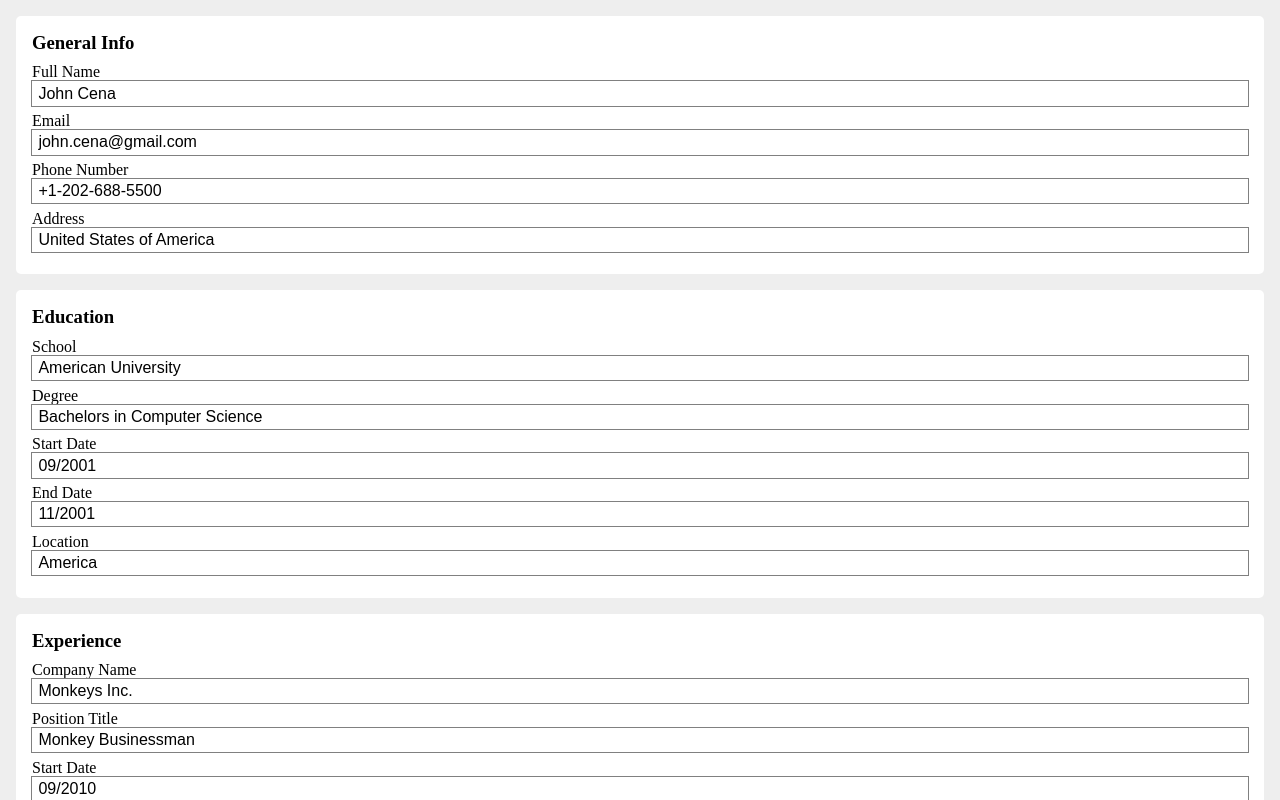
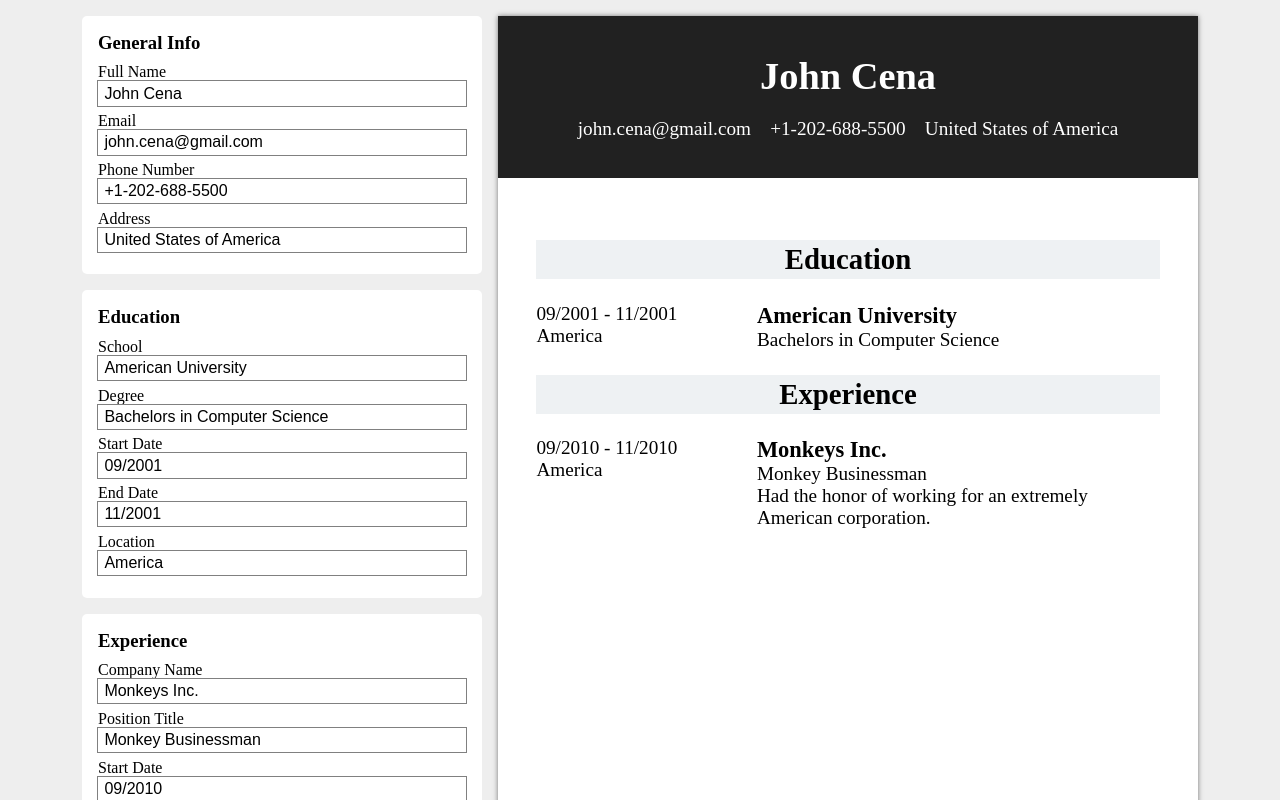
Before and after one commit to pixie-cheeks/cv-application, a React (Vite) app: page / in a window 1280 px wide. Shown: the top 800 px of the page. Built offline with nearby package versions, Linux system fonts and the light colour scheme.

Commit message:
Finish working on app
Got tired and just want to move on...

```diff
--- a/src/App.jsx
+++ b/src/App.jsx
@@ -32,6 +32,7 @@ function App() {
 
   return (
     <>
+      <div className="form">
         <General
           content={generalSec}
           setContent={(newGeneralSec) => setGeneralSec(newGeneralSec)}
@@ -44,6 +45,7 @@ function App() {
           content={experienceSec}
           setContent={(newExperienceSec) => setExperienceSec(newExperienceSec)}
         />
+      </div>
       <Resume {...{ generalSec, educationSec, experienceSec }} />
     </>
   );
--- a/src/components/Resume/Resume.css
+++ b/src/components/Resume/Resume.css
@@ -1,5 +1,9 @@
 .resume {
+  display: flex;
+  flex-direction: column;
   box-shadow: 0 0 5px hsla(0deg 0 0 / 50%);
+  max-width: 700px;
+  height: 900px;
   font-size: 1.2rem;
 }
 
@@ -24,13 +28,24 @@
 }
 
 .resume__body {
+  flex: 1;
   background-color: white;
   padding: 2em;
 }
 
-.education__header {
+.header {
   box-sizing: border-box;
   background-color: #eef1f3;
-  padding: 0.5em 0;
+  padding: 0.1em 0;
   text-align: center;
 }
+
+.item {
+  display: grid;
+  grid-template-columns: 1fr 2fr;
+  gap: 1em;
+}
+
+.main__title {
+  margin: 0;
+}
--- a/src/components/Resume/Resume.jsx
+++ b/src/components/Resume/Resume.jsx
@@ -17,16 +17,16 @@ function GeneralInfo({ content }) {
 function Education({ content }) {
   const { startDate, endDate, location, school, degree } = content;
   return (
-    <div className="education__item">
+    <div className="education__item item">
       <div className="education__side">
         <div className="education__date">
           {startDate} - {endDate}
         </div>
         <div className="experience__location">{location}</div>
       </div>
-      <div className="education__main">
-        <h3 className="education__school">{school}</h3>
-        <div className="education__degree">{degree}</div>
+      <div className="education__main main">
+        <h3 className="education__school main__title">{school}</h3>
+        <div className="education__degree main__description">{degree}</div>
       </div>
     </div>
   );
@@ -43,17 +43,19 @@ function Experience({ content }) {
   } = content;
 
   return (
-    <div className="experience__item">
+    <div className="experience__item item">
       <div className="experience__side">
         <div className="experience__date">
           {startDate} - {endDate}
         </div>
         <div className="experience__location">{location}</div>
       </div>
-      <div className="experience__main">
-        <h3 className="experience__company">{companyName}</h3>
-        <div className="experience__position">{positionTitle}</div>
-        <div className="experience__description">{description}</div>
+      <div className="experience__main main">
+        <h3 className="experience__company main__title">{companyName}</h3>
+        <div className="main__description">
+          <div className="experience__position">{positionTitle}</div>
+          <div className="experience__description">{description}</div>
+        </div>
       </div>
     </div>
   );
@@ -66,12 +68,12 @@ function Resume({ generalSec, educationSec, experienceSec }) {
 
       <div className="resume__body">
         <section className="education">
-          <h2 className="education__header">Education</h2>
+          <h2 className="education__header header">Education</h2>
           <Education content={educationSec} />
         </section>
 
         <section className="experience">
-          <h2 className="experience__header">Experience</h2>
+          <h2 className="experience__header header">Experience</h2>
           <Experience content={experienceSec} />
         </section>
       </div>
--- a/src/index.css
+++ b/src/index.css
@@ -3,9 +3,21 @@
 }
 
 .page {
+  display: flex;
+  flex-wrap: wrap;
+  gap: 1em;
+  justify-content: center;
   background-color: #eee;
   padding: 1em;
   font-size: 1rem;
+}
+
+.form {
+  flex: 0 1 400px;
+}
+
+.resume {
+  flex: 1 1 700px;
 }
 
 .card {
```
Lines whose indentation alone changed are shown as unchanged.
